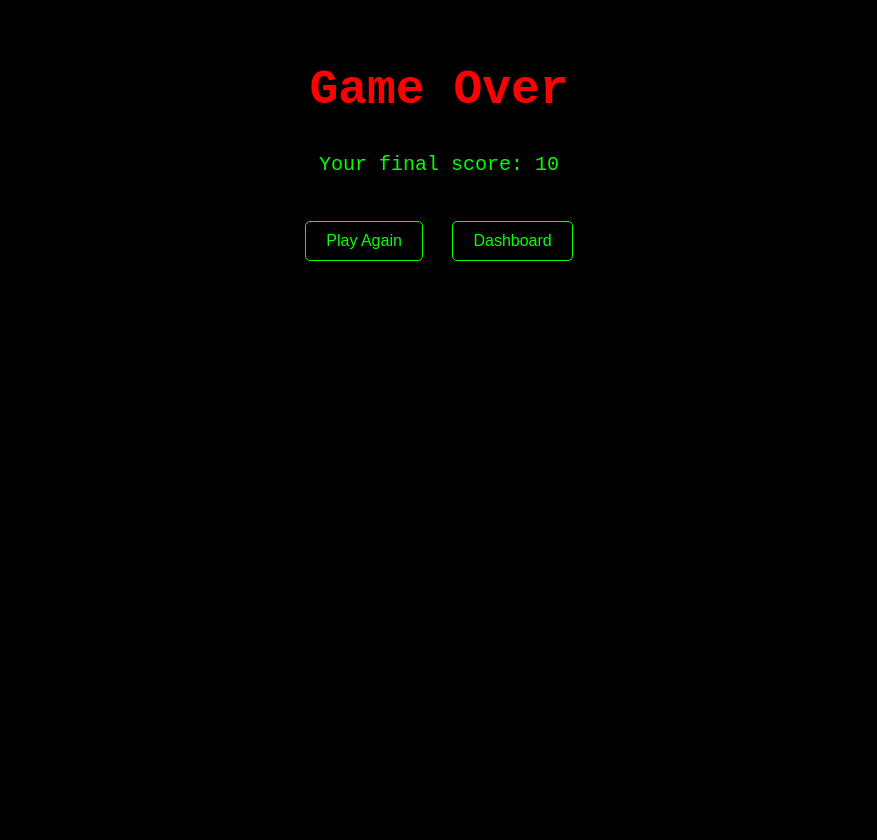
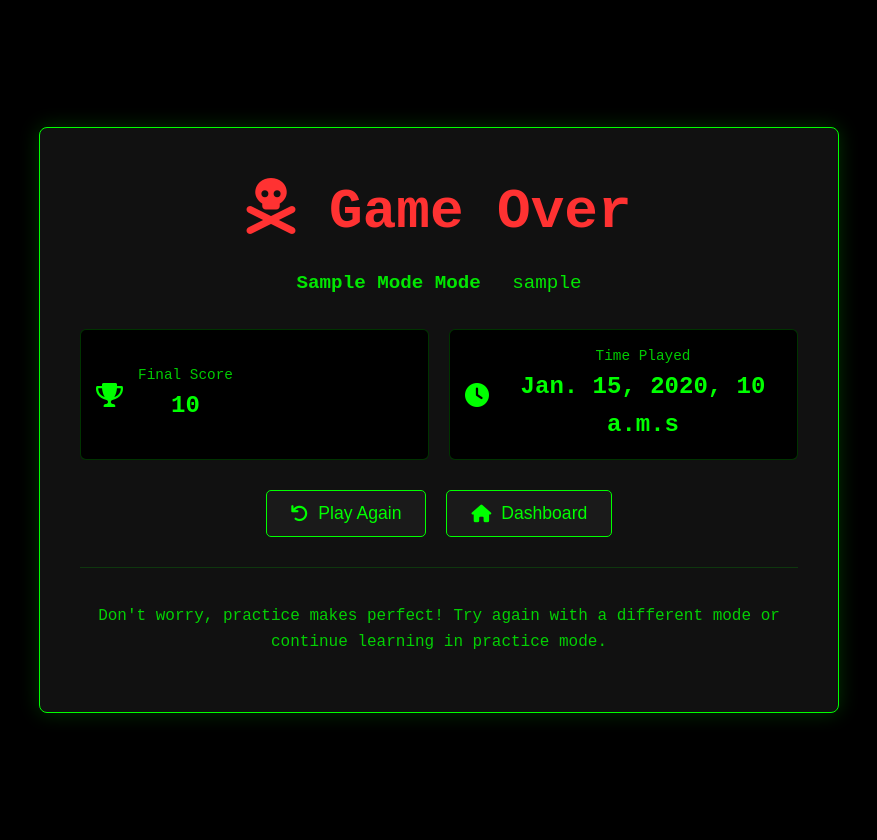
Before and after one commit to DavonGT/linux_gamified, a Django app: template game/templates/game/game_over.html in a window 1280 px wide. Shown: the whole page, without its empty margins (201-1078 px from the left). Before the commit the page ends 261 px from the top, so only its background shows below. Run offline with Django 5.2, Linux system fonts and the light colour scheme; tables that the repository leaves empty hold one stand-in row (values such as "Sample post"); the template is opened without the code that fills it: values that come from a table or form of the project are taken from there, most other values are stand-ins (such as "Sample title", 1, 10 or a date in 2020).

Commit message:
updated game over UI

```diff
--- a/game/static/game/css/game_over.css
+++ b/game/static/game/css/game_over.css
@@ -1,43 +1,167 @@
+/* Base styles */
 body {
     font-family: 'Courier New', Courier, monospace;
     background-color: #000;
     color: #0f0;
-    text-align: center;
     margin: 0;
+    min-height: 100vh;
+    display: flex;
+    justify-content: center;
+    align-items: center;
+}
+
+/* Game over container */
+.game-over-container {
+    width: 100%;
+    max-width: 800px;
     padding: 20px;
 }
 
-h1 {
-    font-size: 48px;
+.game-over-content {
+    background-color: #111;
+    border: 1px solid #0f0;
+    border-radius: 8px;
+    padding: 40px;
+    text-align: center;
+    box-shadow: 0 0 20px rgba(0, 255, 0, 0.2);
+}
+
+/* Game over header */
+.game-over-header {
+    margin-bottom: 30px;
+}
+
+.game-over-header h1 {
+    font-size: 3.5rem;
+    color: #ff0000;
+    margin: 0;
     animation: pulse 1.5s infinite;
 }
 
 @keyframes pulse {
     0%, 100% {
-        color: #af4c4c;
+        color: #ff0000;
     }
     50% {
-        color: rgb(255, 0, 0);
+        color: #ff3333;
     }
 }
 
-p {
-    font-size: 20px;
-    margin-bottom: 30px;
+.mode-info {
+    margin-top: 10px;
+    font-size: 1.2rem;
+    color: #0f0;
+    opacity: 0.9;
 }
 
-button {
-    margin: 10px;
-    padding: 10px 20px;
-    font-size: 16px;
-    cursor: pointer;
-    border: 1px solid #0f0;
-    background-color: #000;
-    color: #0f0;
-    border-radius: 5px;
+.mode-info .mode {
+    font-weight: bold;
+    margin-right: 20px;
 }
 
-button:hover {
-    background-color: #111;
+/* Final stats */
+.final-stats {
+    display: grid;
+    grid-template-columns: repeat(auto-fit, minmax(200px, 1fr));
+    gap: 20px;
+    margin: 30px 0;
+}
+
+.stat-item {
+    display: flex;
+    align-items: center;
+    gap: 15px;
+    padding: 15px;
+    background-color: #000;
+    border: 1px solid rgba(0, 255, 0, 0.2);
+    border-radius: 6px;
+}
+
+.stat-item i {
+    font-size: 1.5rem;
+    color: #0f0;
+}
+
+.stat-label {
+    display: block;
+    color: #0f0;
+    opacity: 0.8;
+    font-size: 0.9rem;
+}
+
+.stat-value {
+    display: block;
+    font-size: 1.5rem;
+    color: #0f0;
+    font-weight: bold;
+}
+
+/* Action buttons */
+.action-buttons {
+    display: flex;
+    gap: 20px;
+    margin: 30px 0;
+    justify-content: center;
+}
+
+.play-again, .dashboard {
+    padding: 12px 24px;
+    font-size: 1.1rem;
+    border: none;
+    border-radius: 5px;
+    cursor: pointer;
+    display: flex;
+    align-items: center;
+    gap: 10px;
+    transition: all 0.3s ease;
+}
+
+.play-again {
+    background-color: #1a1a1a;
+    color: #0f0;
+    border: 1px solid #0f0;
+}
+
+.play-again:hover {
+    background-color: #2a2a2a;
     box-shadow: 0 0 10px #0f0;
 }
+
+.dashboard {
+    background-color: #1a1a1a;
+    color: #0f0;
+    border: 1px solid #0f0;
+}
+
+.dashboard:hover {
+    background-color: #2a2a2a;
+    box-shadow: 0 0 10px #0f0;
+}
+
+/* Footer */
+.game-over-footer {
+    margin-top: 30px;
+    padding-top: 20px;
+    border-top: 1px solid rgba(0, 255, 0, 0.2);
+    color: #0f0;
+    opacity: 0.8;
+}
+
+/* Responsive design */
+@media (max-width: 768px) {
+    .game-over-content {
+        padding: 20px;
+    }
+
+    .game-over-header h1 {
+        font-size: 2.5rem;
+    }
+
+    .final-stats {
+        grid-template-columns: 1fr;
+    }
+
+    .action-buttons {
+        flex-direction: column;
+    }
+}
--- a/game/templates/game/game_over.html
+++ b/game/templates/game/game_over.html
@@ -1,15 +1,66 @@
 <!DOCTYPE html>
 {% load static %}
-<html>
+<html lang="en">
 <head>
-    <title>Game Over</title>
+    <meta charset="UTF-8">
+    <meta name="viewport" content="width=device-width, initial-scale=1.0">
+    <title>Game Over - {{ mode|title }} Mode</title>
     <link rel="stylesheet" href="{% static 'game/css/base.css' %}">
     <link rel="stylesheet" href="{% static 'game/css/game_over.css' %}">
+    <link rel="stylesheet" href="https://cdnjs.cloudflare.com/ajax/libs/font-awesome/6.0.0/css/all.min.css">
 </head>
 <body>
-    <h1>Game Over</h1>
-    <p>Your final score: {{ score }}</p>
-    <button onclick="window.location.href='/select_mode'">Play Again</button>
-    <button onclick="window.location.href='/'">Dashboard</button>
+    <div class="game-over-container">
+        <div class="game-over-content">
+            <div class="game-over-header">
+                <h1><i class="fas fa-skull-crossbones"></i> Game Over</h1>
+                <div class="mode-info">
+                    <span class="mode">{{ mode|title }} Mode</span>
+                    <span class="player">{{ player.username }}</span>
+                </div>
+            </div>
+
+            <div class="final-stats">
+                <div class="stat-item">
+                    <i class="fas fa-trophy"></i>
+                    <div>
+                        <span class="stat-label">Final Score</span>
+                        <span class="stat-value">{{ score }}</span>
+                    </div>
+                </div>
+                {% if time != None %}
+                    <div class="stat-item">
+                        <i class="fas fa-clock"></i>
+                        <div>
+                            <span class="stat-label">Time Played</span>
+                            <span class="stat-value">{{ time }}s</span>
+                        </div>
+                    </div>
+                {% endif %}
+                {% if mode == 'survival' or mode == 'hardcore_survival' %}
+                    <div class="stat-item">
+                        <i class="fas fa-heart"></i>
+                        <div>
+                            <span class="stat-label">Lives Remaining</span>
+                            <span class="stat-value">{{ lives }}</span>
+                        </div>
+                    </div>
+                {% endif %}
+            </div>
+
+            <div class="action-buttons">
+                <button class="play-again" onclick="window.location.href='{% url 'select_mode' %}'">
+                    <i class="fas fa-undo"></i> Play Again
+                </button>
+                <button class="dashboard" onclick="window.location.href='{% url 'dashboard' %}'">
+                    <i class="fas fa-home"></i> Dashboard
+                </button>
+            </div>
+
+            <div class="game-over-footer">
+                <p>Don't worry, practice makes perfect! Try again with a different mode or continue learning in practice mode.</p>
+            </div>
+        </div>
+    </div>
 </body>
 </html>
```
